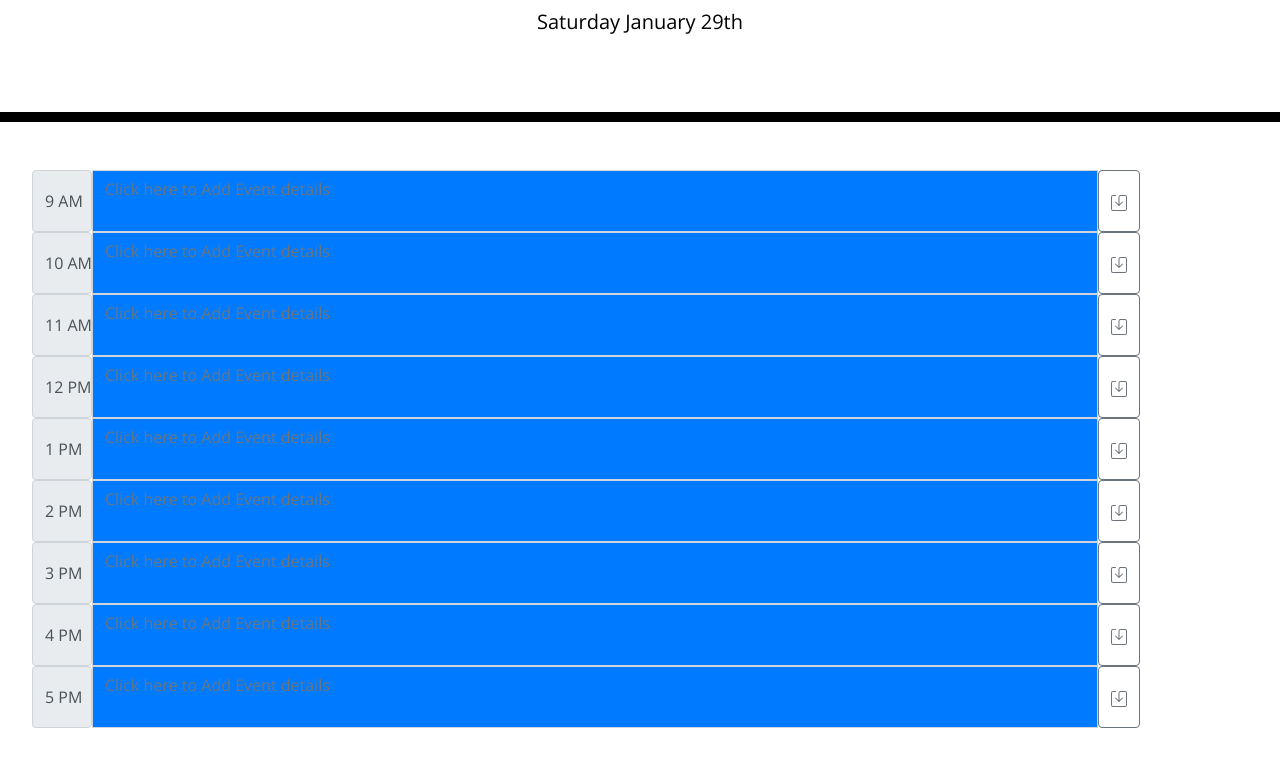
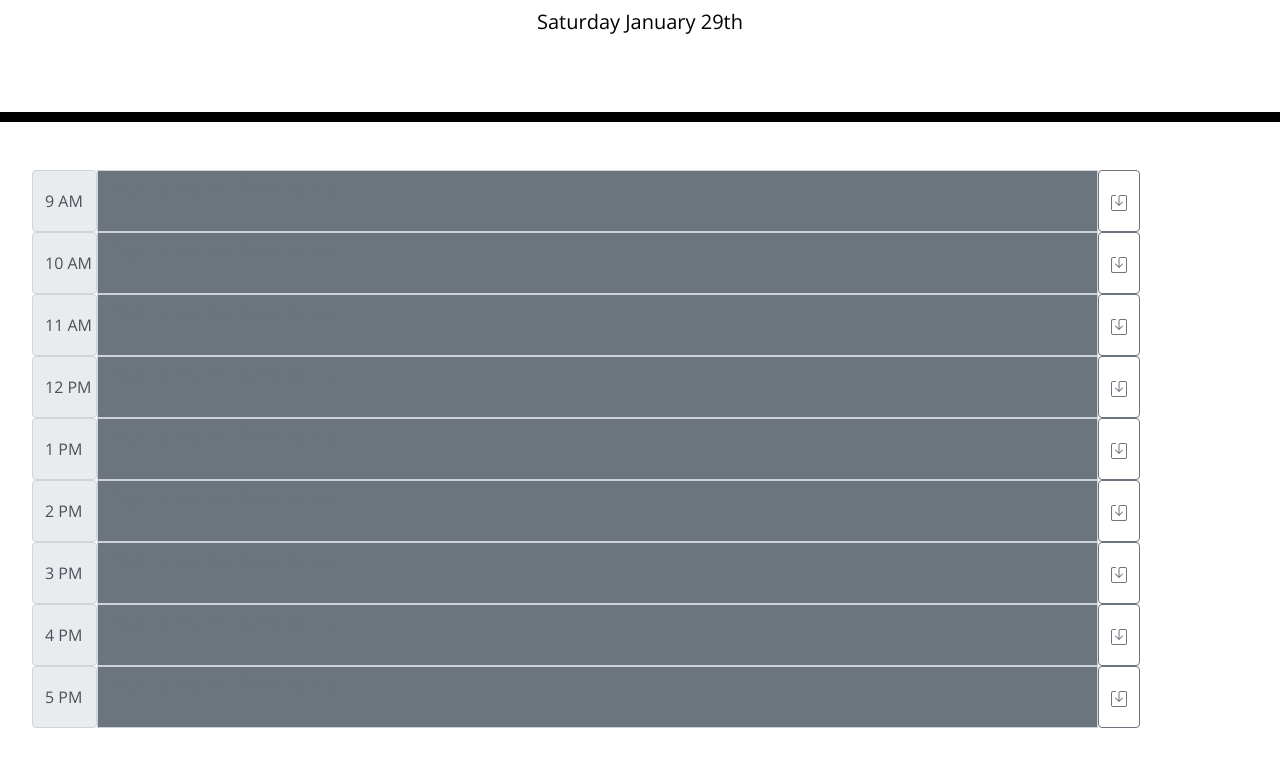
Before and after one commit to RaeSii/work-day-scheduler, a plain HTML site: page index.html in a window 1280 px wide. Shown: the part 182-948 px from the top of the page. Drawn offline with nearby package versions, Linux system fonts and the light colour scheme.

Commit message:
fixed bg color and span

```diff
--- a/script.js
+++ b/script.js
@@ -15,47 +15,10 @@ var currentTime = moment().hour()
     var userplan = localStorage.getItem(i)
     $("#hour-" + i).val(userplan)
     if(i<currentTime) {
-      $("#hour-" + i).addClass("bg-primary")
+      $("#hour-" + i).addClass("bg-secondary")
     } else if( i == currentTime) {
-      $("#hour-" + i).addClass("bg-secondary")
+      $("#hour-" + i).addClass("bg-light")
     }else{
-      $("#hour-" + i).addClass("bg-warning")
+      $("#hour-" + i).addClass("bg-info")
     }
-  }
-// var saveButton = document.getElementsByTagName('button');
-// var eventDetails = document.getElementsByTagName('textarea');
-//
-
-
-// var d = new Date();
-// var hours = d.getHours();
-
-// var businessHours = [9, 10, 11, 12, 13, 14, 15, 16, 17];
-//
-
-// saveButton.addEventListener('click', saveEvent)
-
-// function saveEvent() {
-//     var newEvent = JSON.parse(localStorage.getItem('')) || [];
-//     var s = document.getElementsByTagName('textarea').value;
-//     var newEvent = {time, Text:Text}
-//     eventDetails.push(newEvent)
-//     localStorage.setItem('textarea', JSON.stringify(newEvent))
-//  };
-
-
-
-// //*function checkTime() {
-//   //  var d = new Date(); // current time
-//     //var hours = d.getHours();
-//   //  var mins = d.getMinutes();
-//     // if(hours>=23 || hours <=00)
-//       //{
-//         //  document.body.style.background="pink";//set background color x
-//       //}
-//       //else
-//       //{
-//        //    document.body.style.background="blue";//set background color y
-//       //}
-
-// //}
+  };
--- a/style.css
+++ b/style.css
@@ -72,7 +72,7 @@ textarea{
 
 
 span{
-  min-width: 60px;
+  min-width: 65px;
   /* width: 50px; */
-  max-width: 60px;;;
+  max-width: 65px;;;
 }
```
